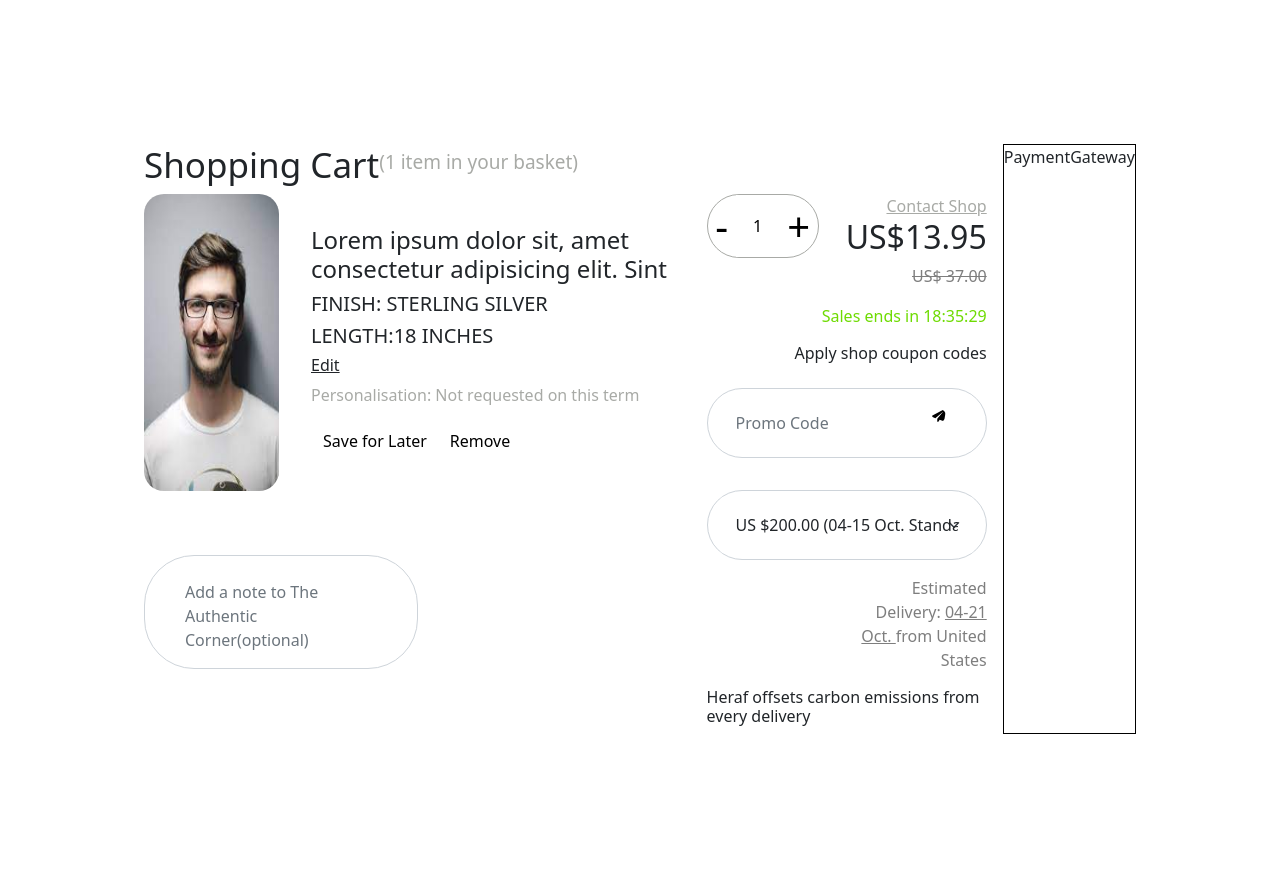
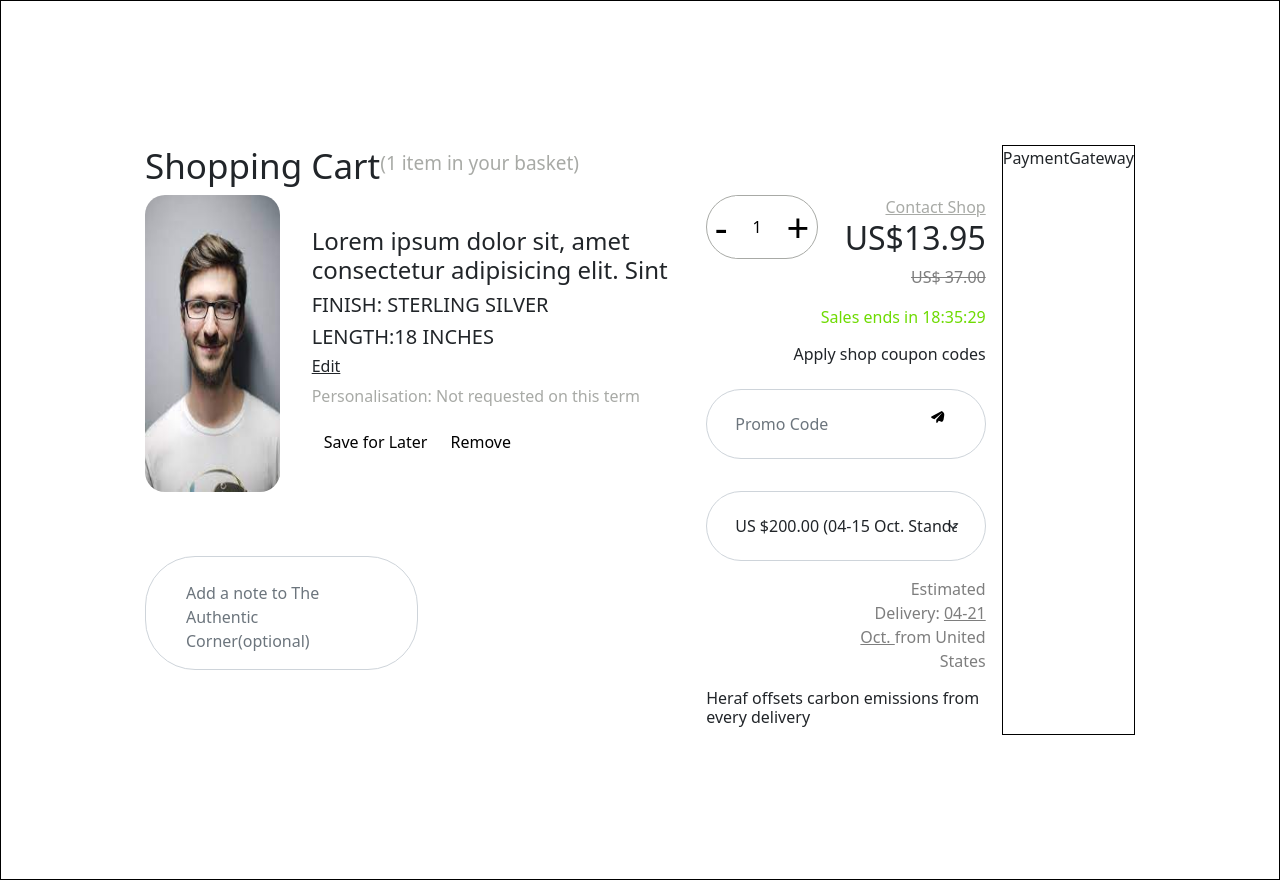
Before and after one commit to Animesh-weavers/heraf, a React (Create React App) app: page / in a window 1280 px wide. Built offline with nearby package versions, Linux system fonts and the light colour scheme.

Commit message:
border in app

```diff
--- /dev/null
+++ b/src/App.css
@@ -0,0 +1,3 @@
+.App{
+    border: 1px solid black;
+}
--- a/src/App.js
+++ b/src/App.js
@@ -1,9 +1,10 @@
 import React from "react";
 import PaymentPage from "./Components/Payment_Page/PaymentPage";
+import './App.css'
 
 const App = () => {
   return (
-    <div>
+    <div className="App">
       <PaymentPage />
     </div>
   );
```
